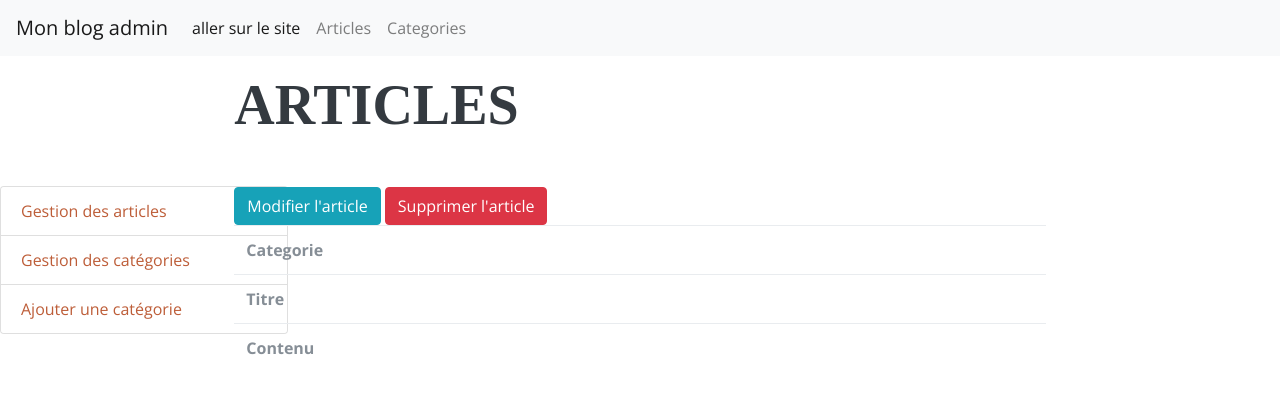
After one commit to mousserivals/blog-pro, a PHP site: template src/View/Admin/Post/show.html.twig in a window 1280 px wide. The commit adds this page. Shown: the top 403 px of the page. Run offline with PHP 8.4, Linux system fonts and the light colour scheme; the template is opened without the code that fills it, so the values that code supplies are empty; some libraries are stand-ins or nearby versions; some web fonts are replaced.

```diff
--- a/lib/Application.php
+++ b/lib/Application.php
@@ -46,6 +46,9 @@ class Application {
         $this->router->get('/admin/post/edit/:id', 'Postadmin#edit', 'Postadmin.edit')->with('id', '[0-9]+');
         $this->router->post('/admin/post/edit/:id', 'Postadmin#edit', 'Postadmin.edit')->with('id', '[0-9]+');
         $this->router->get('/admin/post/delete/:id', 'Postadmin#delete', 'Postadmin.delete')->with('id', '[0-9]+');
+
+        $this->router->get('/admin/category', 'Categoryadmin#index', 'Categoryadmin.index');
+
         $this->router->getRoute($this->request, $this->router);
     }
 
--- a/lib/Session.php
+++ b/lib/Session.php
@@ -10,12 +10,12 @@ namespace Lib;
 class Session {
 
     public function setFlash($message, $type = 'error') {
-        $_SESSION['flash'] = array('message' =>$message, 'type' =>  $type) ;
+        $_SESSION['flash'] = array('message' => $message, 'type' => $type);
     }
 
     public function getFlash() {
         if (isset($_SESSION['flash'])) {
-            return $_SESSION['flash'];
+            echo '<div class="alert alert-' . $_SESSION['flash']['type'] . '">' . $_SESSION['flash']['message'] . '</div>';
             unset($_SESSION['flash']);
         }
     }
--- a/src/View/Admin/Post/add.html.twig
+++ b/src/View/Admin/Post/add.html.twig
@@ -15,11 +15,6 @@
             <section class=" p-3  d-flex flex-column" id="blog">
                 <div class="my-auto">
                     <h2 class="mb-5">Ajouter un Articles</h2>
-                    {% if message %}
-                        <div class="alert alert-success" role="alert">
-                            {{message}}
-                        </div>
-                    {% endif %}
                     {{ forms.start()}}
                     {{ forms.input_text(form.title.name, form.title.label, form.title.placeholder, form.title.value, form.title.errors) }}
                     {{ forms.input_select(form.categoryId.name, form.categoryId.label, form.categoryId.placeholder,
--- /dev/null
+++ b/src/View/Admin/Post/show.html.twig
@@ -0,0 +1,44 @@
+{% extends'admin.html.twig' %}
+{% import "Macros/form.twig" as forms %}
+{% block body %}
+    <div class="row">
+        <div class="col-lg-2">
+            <div class="card" style="width: 18rem; margin-top: 130px;">
+                <ul class="list-group list-group-flush">
+                    <li class="list-group-item"><a href="/admin/post">Gestion des articles</a></li>
+                    <li class="list-group-item"><a href="">Gestion des catégories</a></li>
+                    <li class="list-group-item"><a href="">Ajouter une catégorie</a></li>
+                </ul>
+            </div>
+        </div>
+        <div class="col-lg-8">
+            <section class=" p-3  d-flex flex-column" id="blog">
+                <div class="my-auto">
+                    <h2 class="mb-5">Articles</h2>
+                    <div class="margin10bottom">
+                        <a href="/admin/post/edit/{{article.id}}" class="btn btn-info" > Modifier l'article </a>
+                        <a href="/admin/post/delete/{{article.id}}" onclick="return confirm('Etes vous sûr de vouloir supprimer cette article ?')" class="btn btn-danger"  > Supprimer l'article </a>
+                    </div>
+                    <table class="table">
+                        <tbody>
+                            <tr>
+                                <th>Categorie</th>
+                                <td>{{article.categoryId}}</td>
+                            </tr>
+                            <tr>
+                                <th>Titre</th>
+                                <td>{{article.title}}</td>
+                            </tr>
+                            <tr>
+                                <th>Contenu</th>
+                                <td>{{article.content}}</td>
+                            </tr>
+
+                        </tbody>
+                    </table>
+
+                </div>
+            </section>
+        </div>
+    </div>
+{% endblock %}
--- a/src/View/admin.html.twig
+++ b/src/View/admin.html.twig
@@ -18,7 +18,7 @@
 <link rel="stylesheet" href="https://use.fontawesome.com/releases/v5.0.13/css/all.css" integrity="sha384-DNOHZ68U8hZfKXOrtjWvjxusGo9WQnrNx2sqG0tfsghAvtVlRW3tvkXWZh58N9jp" crossorigin="anonymous">
         <!-- Custom styles for this template -->
         <link href="http://blog-pro.com/css/resume.min.css" rel="stylesheet">
-        <link href="http://blog-pro.com/css/css/style.css" rel="stylesheet">
+        <link href="http://blog-pro.com/css/style.css" rel="stylesheet">
 
     </head>
     <body style="padding: 0 ">
@@ -33,12 +33,12 @@
                         <a class="nav-link" href="/">aller sur le site <span class="sr-only">(current)</span></a>
                     </li>
                     <li class="nav-item">
-                        <a class="nav-link" href="/admin/post">Article</a>
+                        <a class="nav-link" href="/admin/post">Articles</a>
                     </li>
-                {#    <li class="nav-item">
-                        <a class="nav-link" href="#">Pricing</a>
+                    <li class="nav-item">
+                        <a class="nav-link" href="/admin/category">Categories</a>
                     </li>
-                    <li class="nav-item dropdown">
+                 {#   <li class="nav-item dropdown">
                         <a class="nav-link dropdown-toggle" href="#" id="navbarDropdownMenuLink" data-toggle="dropdown" aria-haspopup="true" aria-expanded="false">
                             Dropdown link
                         </a>
--- a/web/css/style.css
+++ b/web/css/style.css
@@ -3,3 +3,7 @@
     list-style: none;
     margin-left: -40px;
 }
+
+.margin10bottom{
+    margin-bottom:10 px;
+}
```
Also changed, not shown: src/Controller/CategoryadminController.php (added, +45 -0 lines), src/Controller/PostadminController.php (+5 -2 lines), src/View/Admin/Category/index.html.twig (added, +86 -0 lines), src/View/Admin/Post/edit.html.twig (+1 -8 lines).
